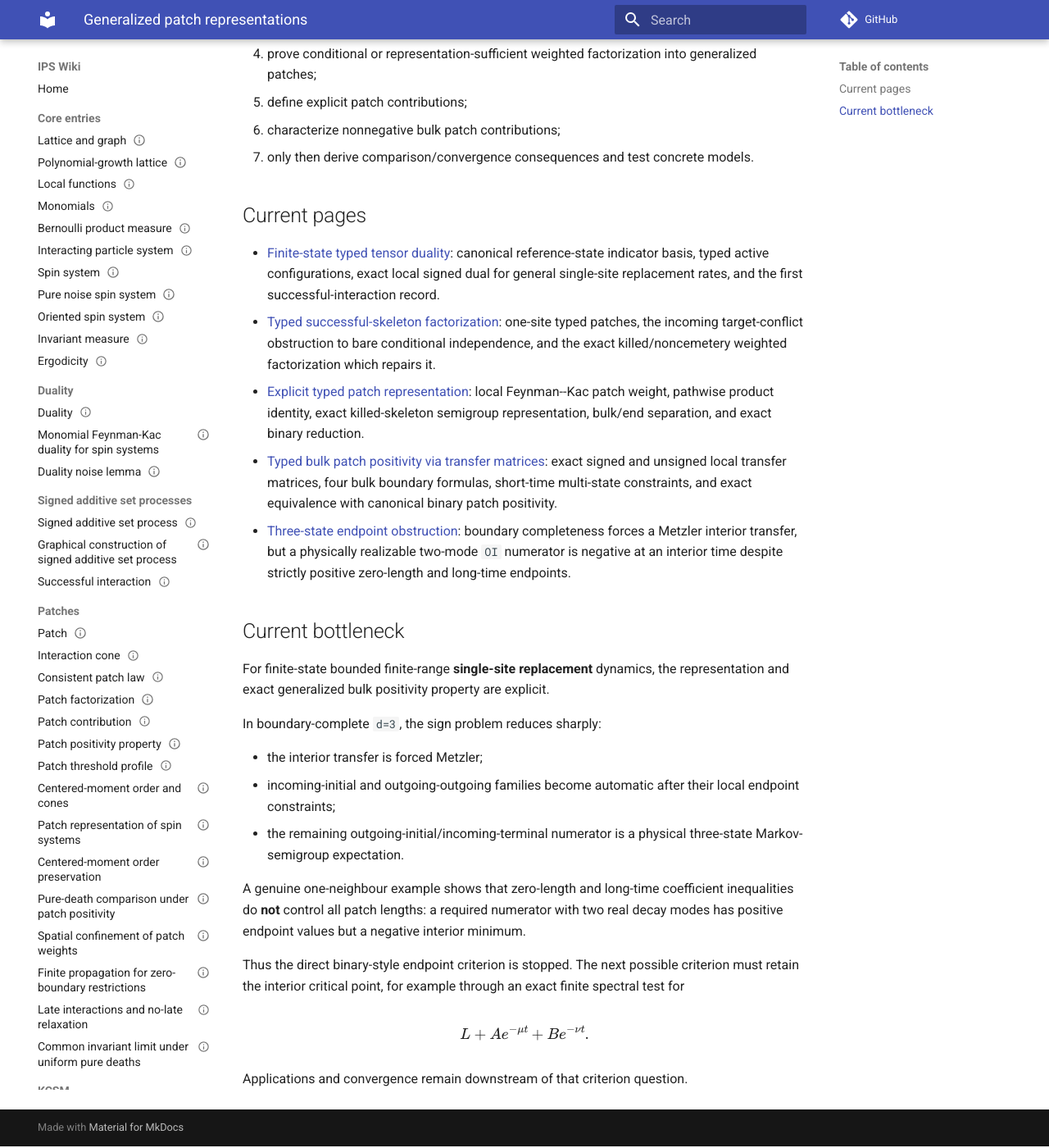
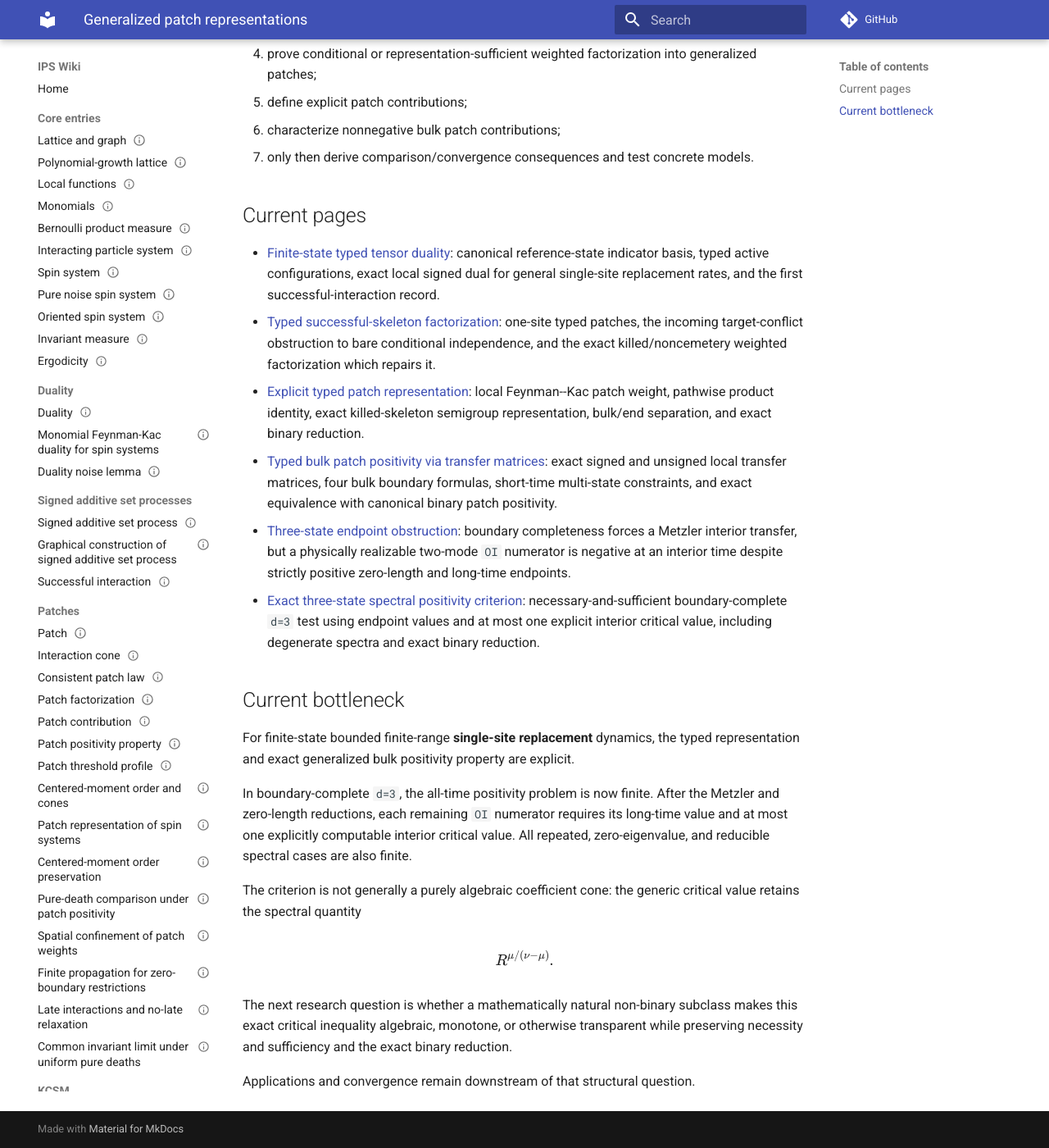
Before and after one commit to maciejgluchowski86-beep/ips-wiki, an MkDocs documentation site: the page built from docs/generalized-patch-representations.md, in a window 1280 px wide and 1400 px high, scrolled down 522 px. Shown: the whole window at 82% size. Built offline with MkDocs 1.6.1 and Material for MkDocs 9.7.7, drawn with Linux system fonts in a browser that asks for light colours; comment, search, counter and statistics services are not loaded.

Commit message:
docs: link exact three-state spectral criterion

```diff
--- a/docs/generalized-patch-representations.md
+++ b/docs/generalized-patch-representations.md
@@ -23,23 +23,20 @@ The generalization programme keeps the same structural order:
 - [Explicit typed patch representation](generalized-patch-representations/typed-patch-representation.md): local Feynman--Kac patch weight, pathwise product identity, exact killed-skeleton semigroup representation, bulk/end separation, and exact binary reduction.
 - [Typed bulk patch positivity via transfer matrices](generalized-patch-representations/typed-patch-positivity-transfer.md): exact signed and unsigned local transfer matrices, four bulk boundary formulas, short-time multi-state constraints, and exact equivalence with canonical binary patch positivity.
 - [Three-state endpoint obstruction](generalized-patch-representations/three-state-endpoint-obstruction.md): boundary completeness forces a Metzler interior transfer, but a physically realizable two-mode `OI` numerator is negative at an interior time despite strictly positive zero-length and long-time endpoints.
+- [Exact three-state spectral positivity criterion](generalized-patch-representations/three-state-spectral-criterion.md): necessary-and-sufficient boundary-complete `d=3` test using endpoint values and at most one explicit interior critical value, including degenerate spectra and exact binary reduction.
 
 ## Current bottleneck
 
-For finite-state bounded finite-range **single-site replacement** dynamics, the representation and exact generalized bulk positivity property are explicit.
+For finite-state bounded finite-range **single-site replacement** dynamics, the typed representation and exact generalized bulk positivity property are explicit.
 
-In boundary-complete `d=3`, the sign problem reduces sharply:
+In boundary-complete `d=3`, the all-time positivity problem is now finite. After the Metzler and zero-length reductions, each remaining `OI` numerator requires its long-time value and at most one explicitly computable interior critical value. All repeated, zero-eigenvalue, and reducible spectral cases are also finite.
 
-- the interior transfer is forced Metzler;
-- incoming-initial and outgoing-outgoing families become automatic after their local endpoint constraints;
-- the remaining outgoing-initial/incoming-terminal numerator is a physical three-state Markov-semigroup expectation.
-
-A genuine one-neighbour example shows that zero-length and long-time coefficient inequalities do **not** control all patch lengths: a required numerator with two real decay modes has positive endpoint values but a negative interior minimum.
-
-Thus the direct binary-style endpoint criterion is stopped. The next possible criterion must retain the interior critical point, for example through an exact finite spectral test for
+The criterion is not generally a purely algebraic coefficient cone: the generic critical value retains the spectral quantity
 
 \[
-L+A e^{-\mu t}+B e^{-\nu t}.
+R^{\mu/(\nu-\mu)}.
 \]
 
-Applications and convergence remain downstream of that criterion question.
+The next research question is whether a mathematically natural non-binary subclass makes this exact critical inequality algebraic, monotone, or otherwise transparent while preserving necessity and sufficiency and the exact binary reduction.
+
+Applications and convergence remain downstream of that structural question.
```
